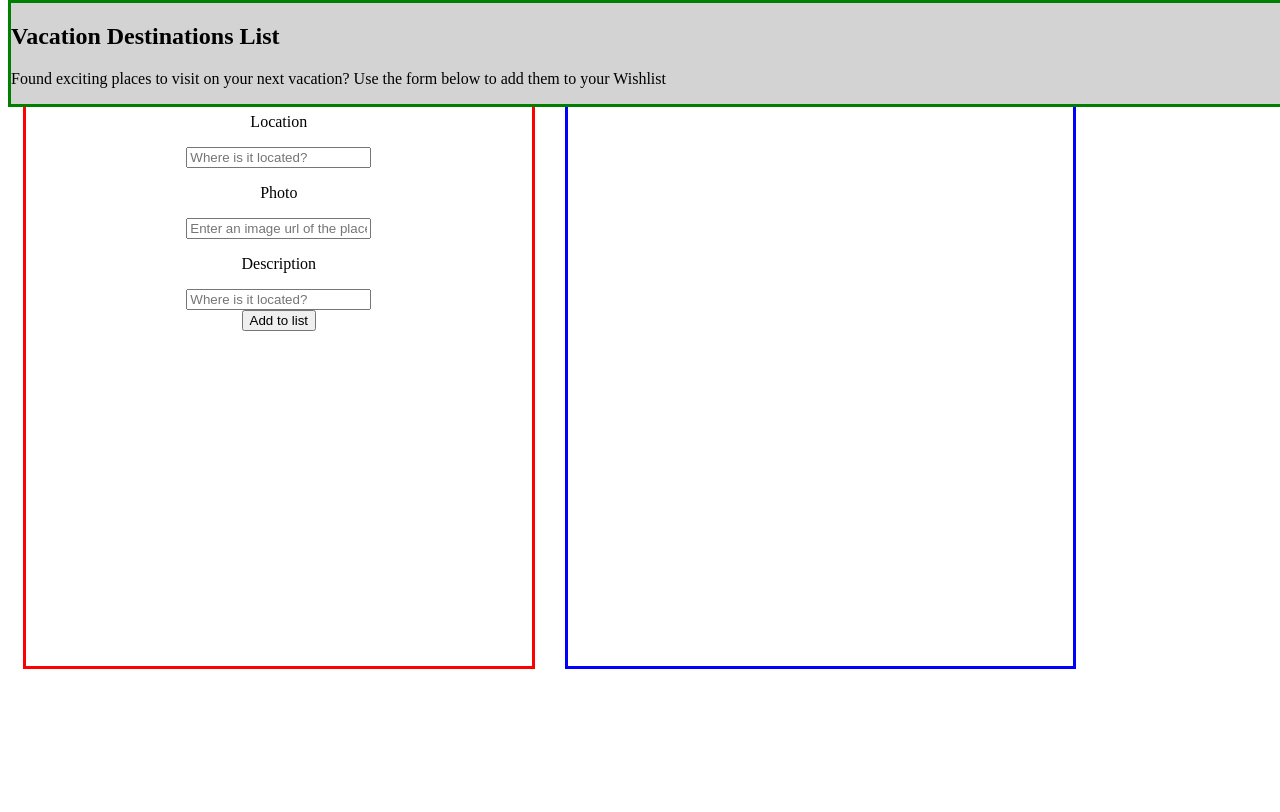
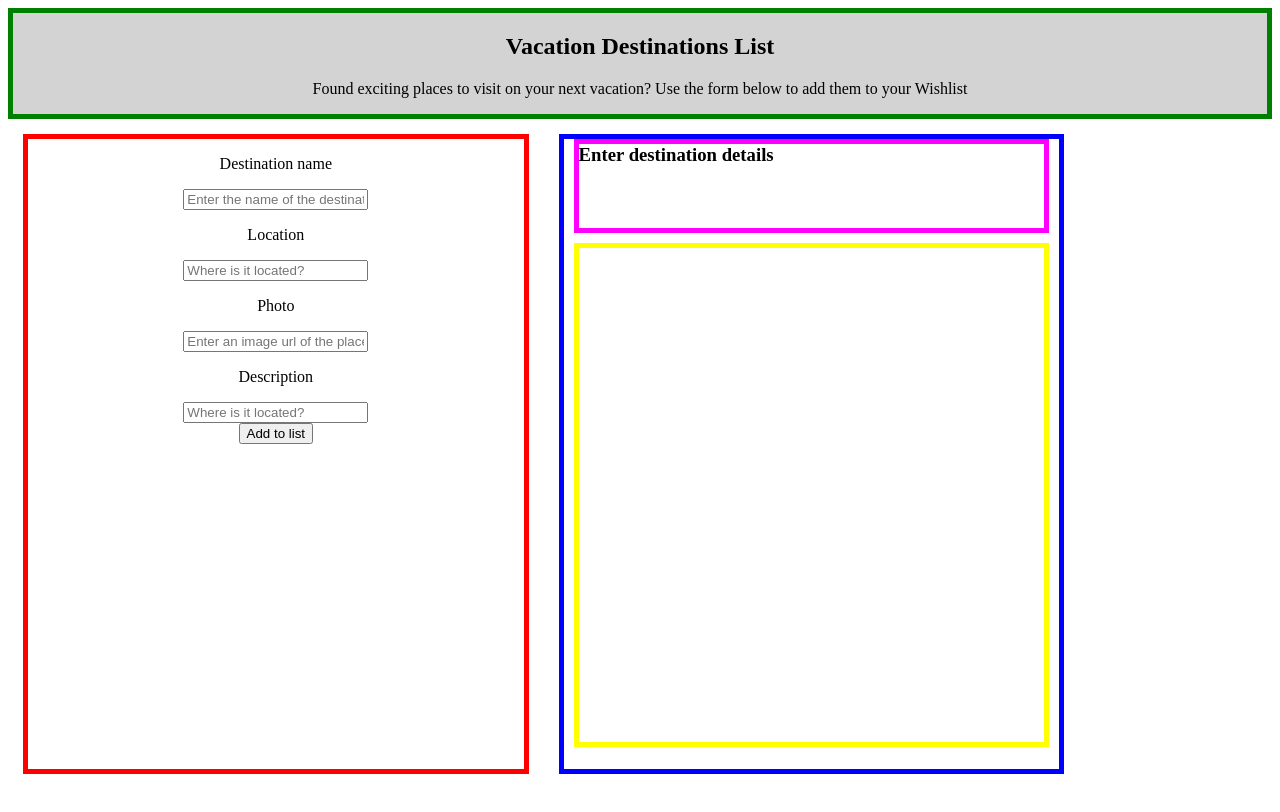
Before and after one commit to jianxing-ma/vacation_destinations_wishlist, a plain HTML site: page index.html in a window 1280 px wide. Drawn offline with Linux system fonts and the light colour scheme.

Commit message:
issues complete

```diff
--- a/css/style.css
+++ b/css/style.css
@@ -1,20 +1,27 @@
+* {
+  box-sizing: border-box;
+}
+
 html,
 body,
 main {
   height: 100vh;
 }
 
-#Fixed {
+main {
+  display: flex;
+}
+
+#header {
   background-color: lightgray;
   border-color: green;
-  position: fixed;
   width: 100%;
-  z-index: 1;
   top: 0px;
+  text-align: center;
 }
 
 .box {
-  border: 3px solid;
+  border: 5px solid;
 }
 
 #red {
@@ -28,9 +35,16 @@ main {
   border-color: blue;
 }
 
-main {
-  display: flex;
-  flex-direction: row;
+#magenta {
+  border-color: magenta;
+  height: 15%;
+  margin: 0 10px 10px 10px;
+}
+
+#yellow {
+  border-color: yellow;
+  height: 80%;
+  margin: 0 10px 10px 10px;
 }
 
 .outter {
--- a/index.html
+++ b/index.html
@@ -8,15 +8,17 @@
     <link rel="stylesheet" href="css/style.css" />
   </head>
   <body>
-    <section id="Fixed" class="box">
-      <h1>Vacation Destinations List</h1>
-      <p>
-        Found exciting places to visit on your next vacation? Use the form below
-        to add them to your Wishlist
-      </p>
+    <section id="header" class="box">
+      <header>
+        <h1>Vacation Destinations List</h1>
+        <p>
+          Found exciting places to visit on your next vacation? Use the form
+          below to add them to your Wishlist
+        </p>
+      </header>
     </section>
 
-    <main>
+    <main class="container">
       <section id="red" class="outter box">
         <p>Destination name</p>
         <input
@@ -48,7 +50,10 @@
         />
         <button>Add to list</button>
       </section>
-      <section id="blue" class="outter box"></section>
+      <section id="blue" class="outter box">
+        <h3 id="magenta" class="box">Enter destination details</h3>
+        <p id="yellow" class="box"></p>
+      </section>
     </main>
   </body>
 </html>
```
